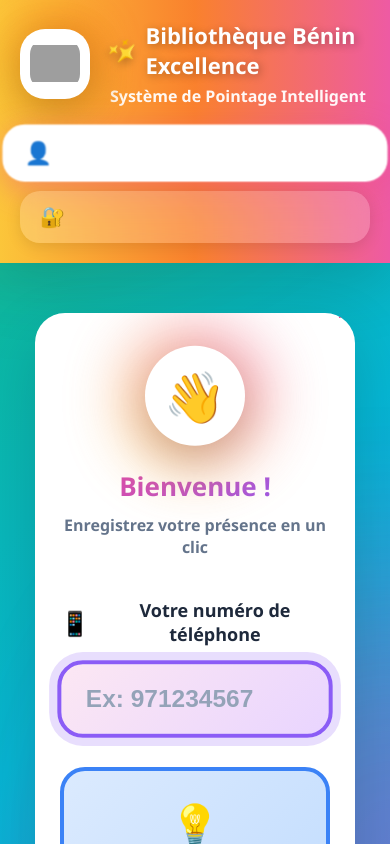
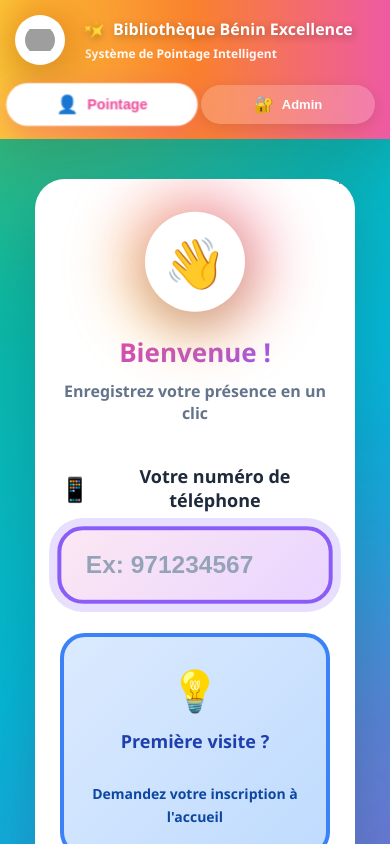
Before and after one commit to yvesco75/biblio-frontend, a React (Create React App) app: page / in a window 390 px wide. Shown: the top 844 px of the page. Built offline with nearby package versions, Linux system fonts and the light colour scheme; grey boxes are pictures that could not be loaded.

Commit message:
Responsivité de l'application

```diff
--- a/src/App.css
+++ b/src/App.css
@@ -170,6 +170,7 @@ body::after {
   cursor: pointer;
   transition: all 0.3s;
   box-shadow: 0 4px 15px rgba(0,0,0,0.1);
+  white-space: nowrap;
 }
 
 .nav-btn:hover {
@@ -268,18 +269,26 @@ body::after {
 
 /* RESPONSIVE */
 @media (max-width: 768px) {
+  .header-content {
+    padding: 15px;
+  }
+
   .header-title {
-    font-size: 22px;
+    font-size: 18px;
+  }
+
+  .subtitle {
+    font-size: 13px;
   }
 
   .logo-wrapper,
   .logo-img {
-    width: 70px;
-    height: 70px;
+    width: 60px;
+    height: 60px;
   }
 
   .main-content {
-    padding: 30px 15px;
+    padding: 20px 15px;
   }
 
   .nav-buttons {
@@ -287,11 +296,46 @@ body::after {
     justify-content: center;
   }
 
+  /* CORRECTION : On garde le texte visible sur mobile */
+  .nav-btn {
+    padding: 12px 20px;
+    font-size: 14px;
+    flex: 1;
+    min-width: 120px;
+    justify-content: center;
+  }
+
+  .btn-icon {
+    font-size: 18px;
+  }
+
   .btn-text {
-    display: none;
+    /* Le texte reste visible ! */
+    display: inline;
+  }
+}
+
+@media (max-width: 480px) {
+  .header-title {
+    font-size: 16px;
+  }
+
+  .subtitle {
+    font-size: 12px;
+  }
+
+  .logo-wrapper,
+  .logo-img {
+    width: 50px;
+    height: 50px;
   }
 
   .nav-btn {
-    padding: 14px 20px;
+    font-size: 13px;
+    padding: 10px 16px;
+  }
+
+  .btn-icon {
+    font-size: 16px;
   }
 }
```
